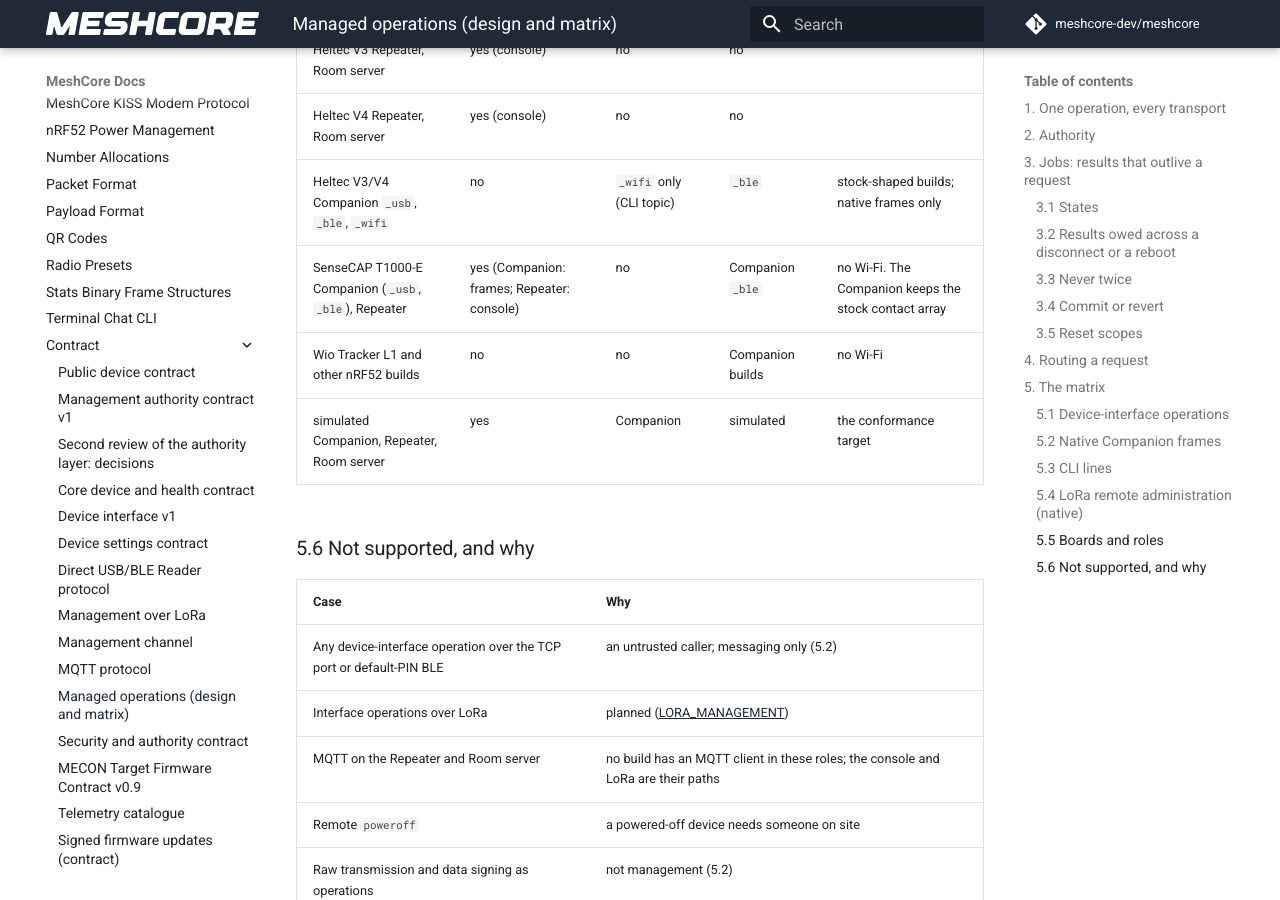
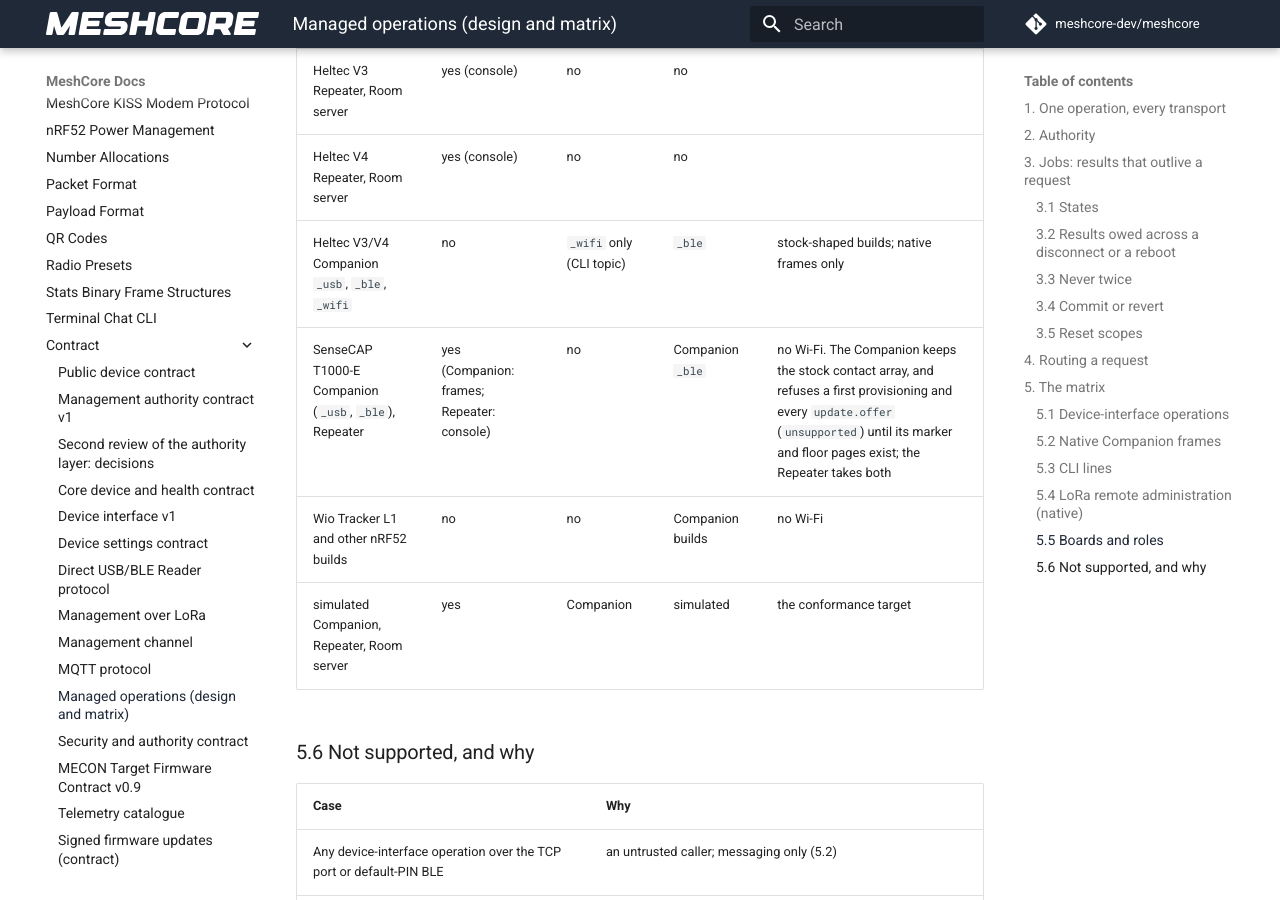
Before and after one commit to hoejriis/mecon-firmware, an MkDocs documentation site: the page built from docs/contract/OPERATIONS.md, in a window 1280 px wide and 900 px high, scrolled down 18321 px. Built offline with MkDocs 1.6.1 and Material for MkDocs 9.7.7, drawn with Linux system fonts in a browser that asks for light colours; comment, search, counter and statistics services are not loaded.

Commit message:
OPERATIONS: the T1000-E Companion's provisioning and update limit
The firmware coder's review of PR 243.

Co-Authored-By: Claude Opus 5.5 (1M context) <noreply@anthropic.com>

```diff
--- a/docs/contract/OPERATIONS.md
+++ b/docs/contract/OPERATIONS.md
@@ -325,7 +325,7 @@ The device-interface operations are not carried over LoRa today. #115 carries th
 | Heltec V3 Repeater, Room server | yes (console) | no | no | |
 | Heltec V4 Repeater, Room server | yes (console) | no | no | |
 | Heltec V3/V4 Companion `_usb`, `_ble`, `_wifi` | no | `_wifi` only (CLI topic) | `_ble` | stock-shaped builds; native frames only |
-| SenseCAP T1000-E Companion (`_usb`, `_ble`), Repeater | yes (Companion: frames; Repeater: console) | no | Companion `_ble` | no Wi-Fi. The Companion keeps the stock contact array |
+| SenseCAP T1000-E Companion (`_usb`, `_ble`), Repeater | yes (Companion: frames; Repeater: console) | no | Companion `_ble` | no Wi-Fi. The Companion keeps the stock contact array, and refuses a first provisioning and every `update.offer` (`unsupported`) until its marker and floor pages exist; the Repeater takes both |
 | Wio Tracker L1 and other nRF52 builds | no | no | Companion builds | no Wi-Fi |
 | simulated Companion, Repeater, Room server | yes | Companion | simulated | the conformance target |
 
```
